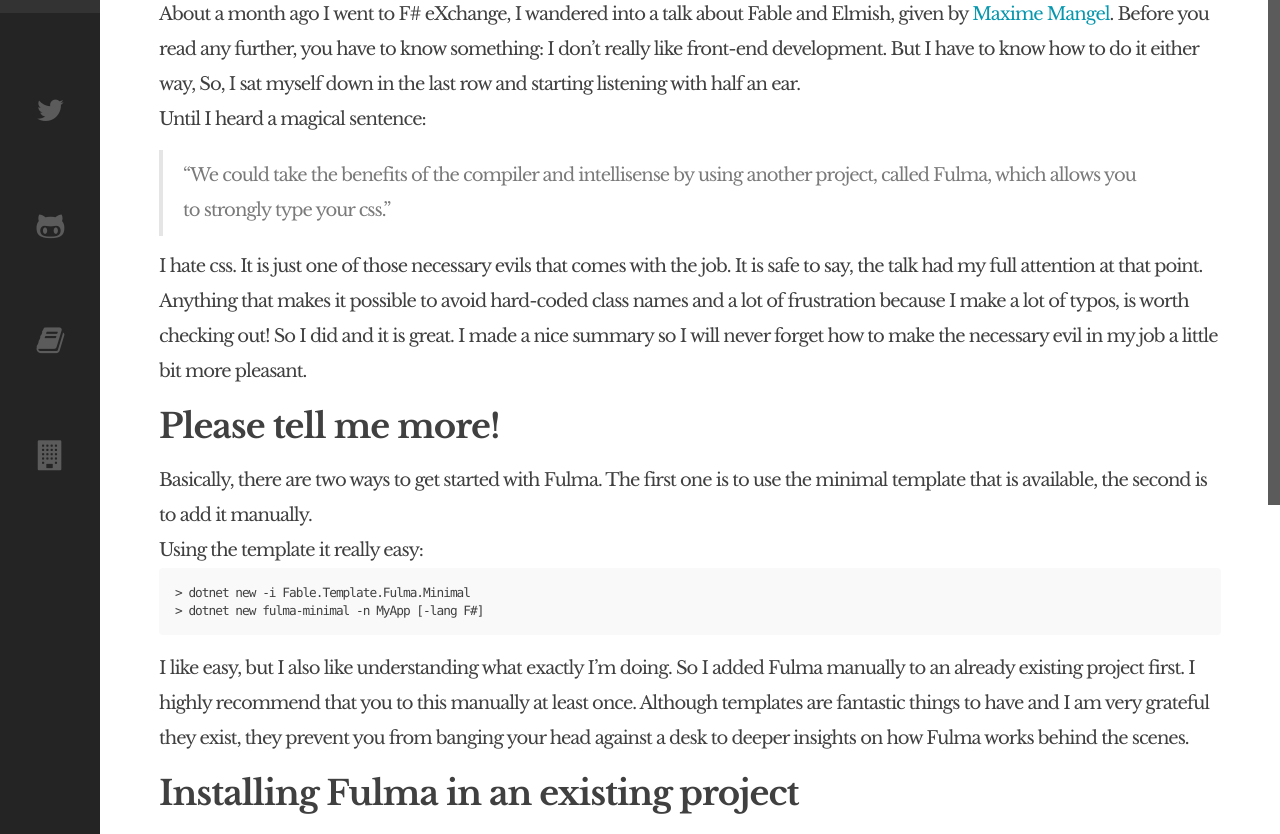
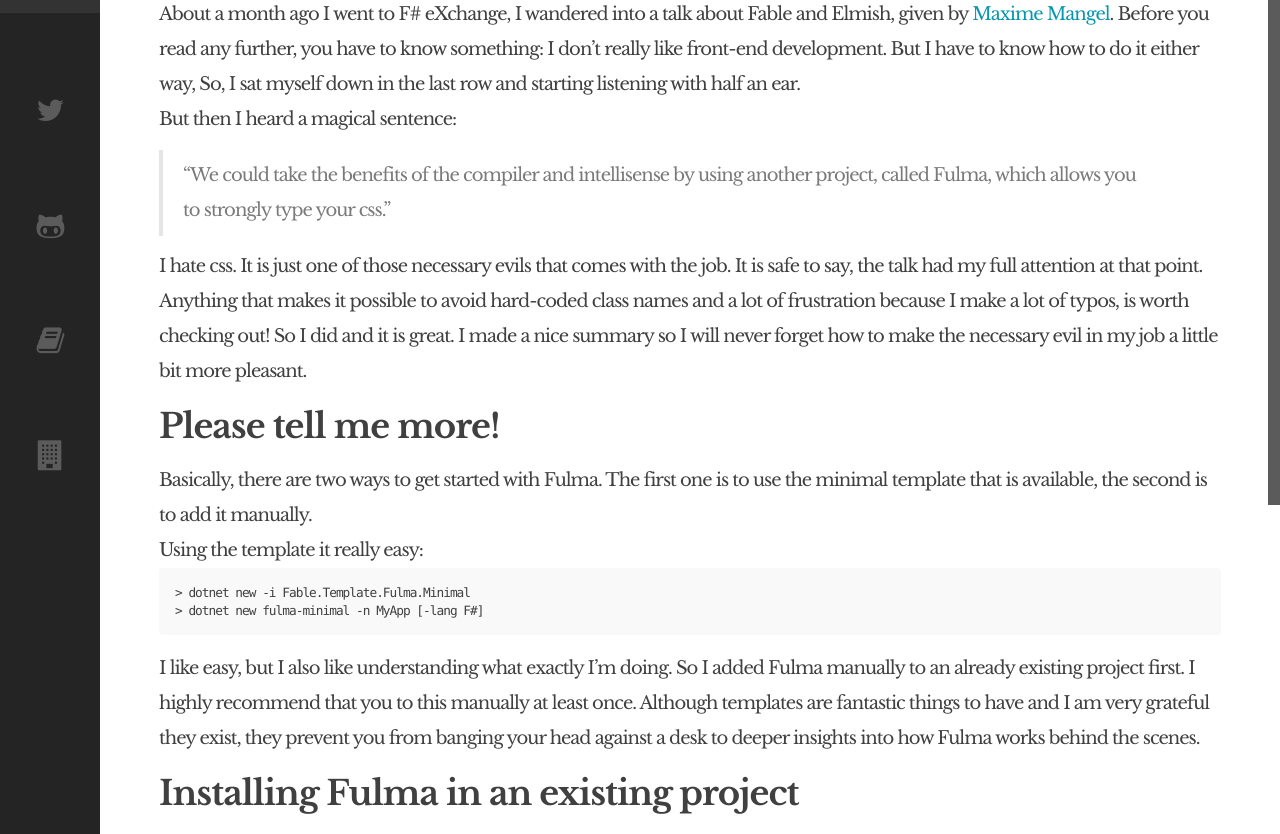
Before and after one commit to selketjah/selketjah.github.io, a Jekyll site: the page built from _posts/2018-05-22-adding-fulma.md, in a window 1280 px wide and 1400 px high. Shown: the part 187-1021 px from the top of the window. Built offline with Jekyll 4.4.1, drawn with Linux system fonts in a browser that asks for light colours; comment, search, counter and statistics services are not loaded.

Commit message:
fix typos

````diff
--- a/_posts/2018-05-22-adding-fulma.md
+++ b/_posts/2018-05-22-adding-fulma.md
@@ -12,7 +12,7 @@
 About a month ago I went to F# eXchange, I wandered into a talk about Fable and Elmish, given by [Maxime Mangel](https://twitter.com/MangelMaxime).
 Before you read any further, you have to know something: I don't really like front-end development. But I have to know how to do it either way, So, I sat myself down in the last row and starting listening with half an ear.
 
-Until I heard a magical sentence:
+But then I heard a magical sentence:
 > "We could take the benefits of the compiler and intellisense by using another project, called Fulma, which allows you to strongly type your css."
 
 <!--more-->
@@ -32,7 +32,7 @@
 ```
 
 I like easy, but I also like understanding what exactly I'm doing. So I added Fulma manually to an already existing project first.
-I highly recommend that you to this manually at least once. Although templates are fantastic things to have and I am very grateful they exist, they prevent you from banging your head against a desk to deeper insights on how Fulma works behind the scenes.
+I highly recommend that you to this manually at least once. Although templates are fantastic things to have and I am very grateful they exist, they prevent you from banging your head against a desk to deeper insights into how Fulma works behind the scenes.
 
 ## Installing Fulma in an existing project
 
````
